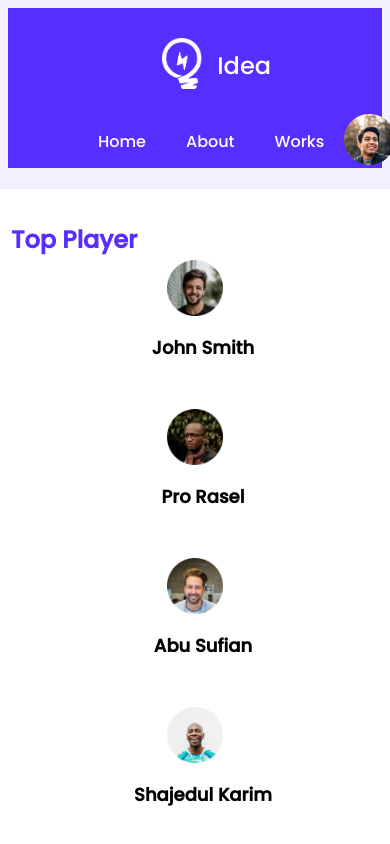
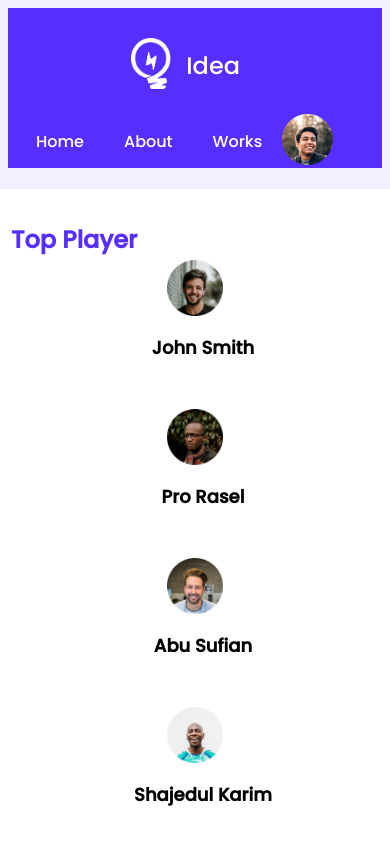
Before and after one commit to raiihan/leader-board-css3, a plain HTML site: page index.html in a window 390 px wide. Shown: the top 844 px of the page. Drawn offline with Linux system fonts and the light colour scheme.

Commit message:
Debugging Media Query

```diff
--- a/styles/styles.css
+++ b/styles/styles.css
@@ -205,6 +205,10 @@ margin-bottom: 30px;
         width: 340px;
        justify-items: center;
     }
+    .navbar{
+        margin: 0;
+        margin-left: -62px;
+    }
     .container{
         width: 100%;
     }
```
